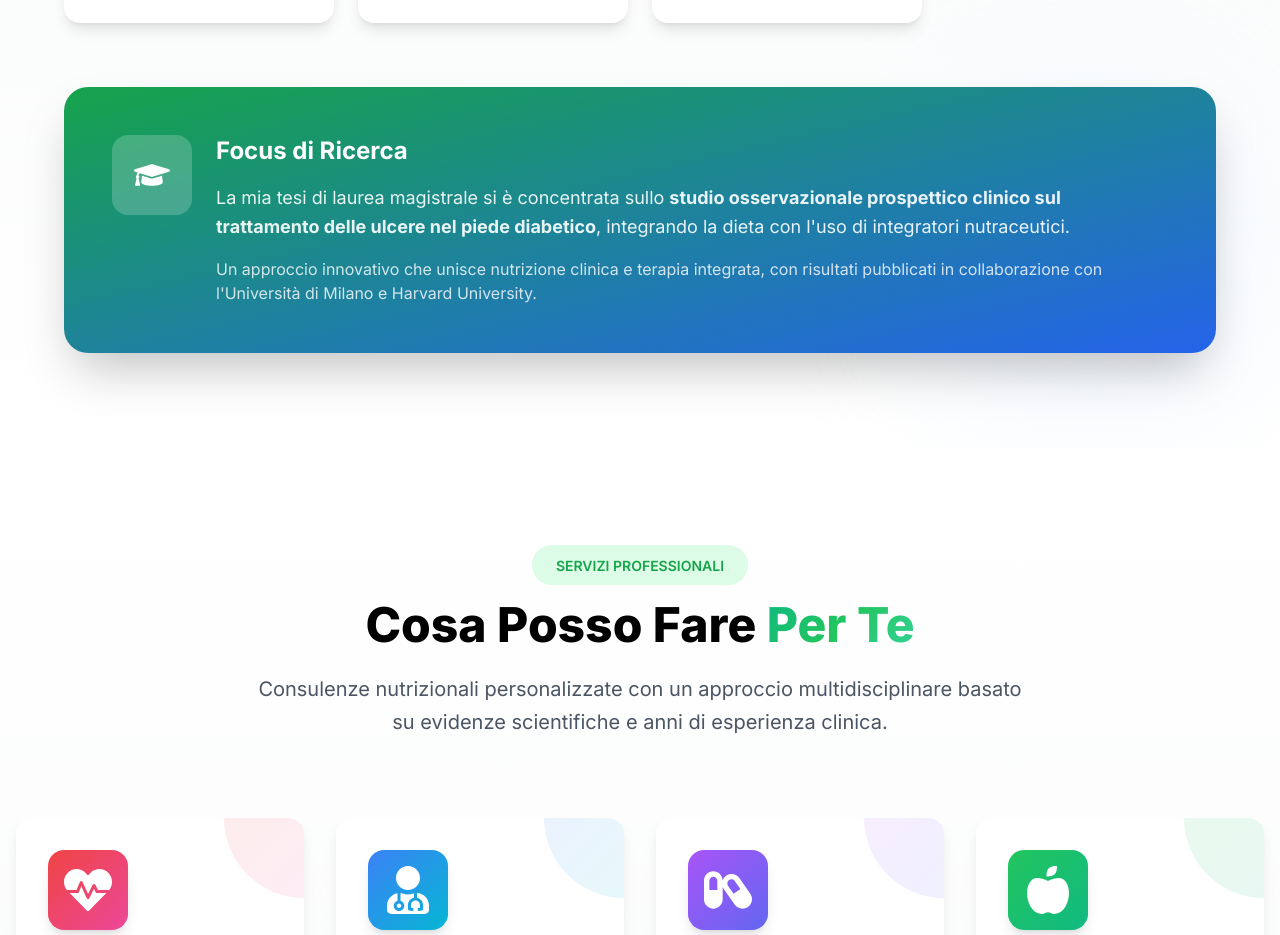
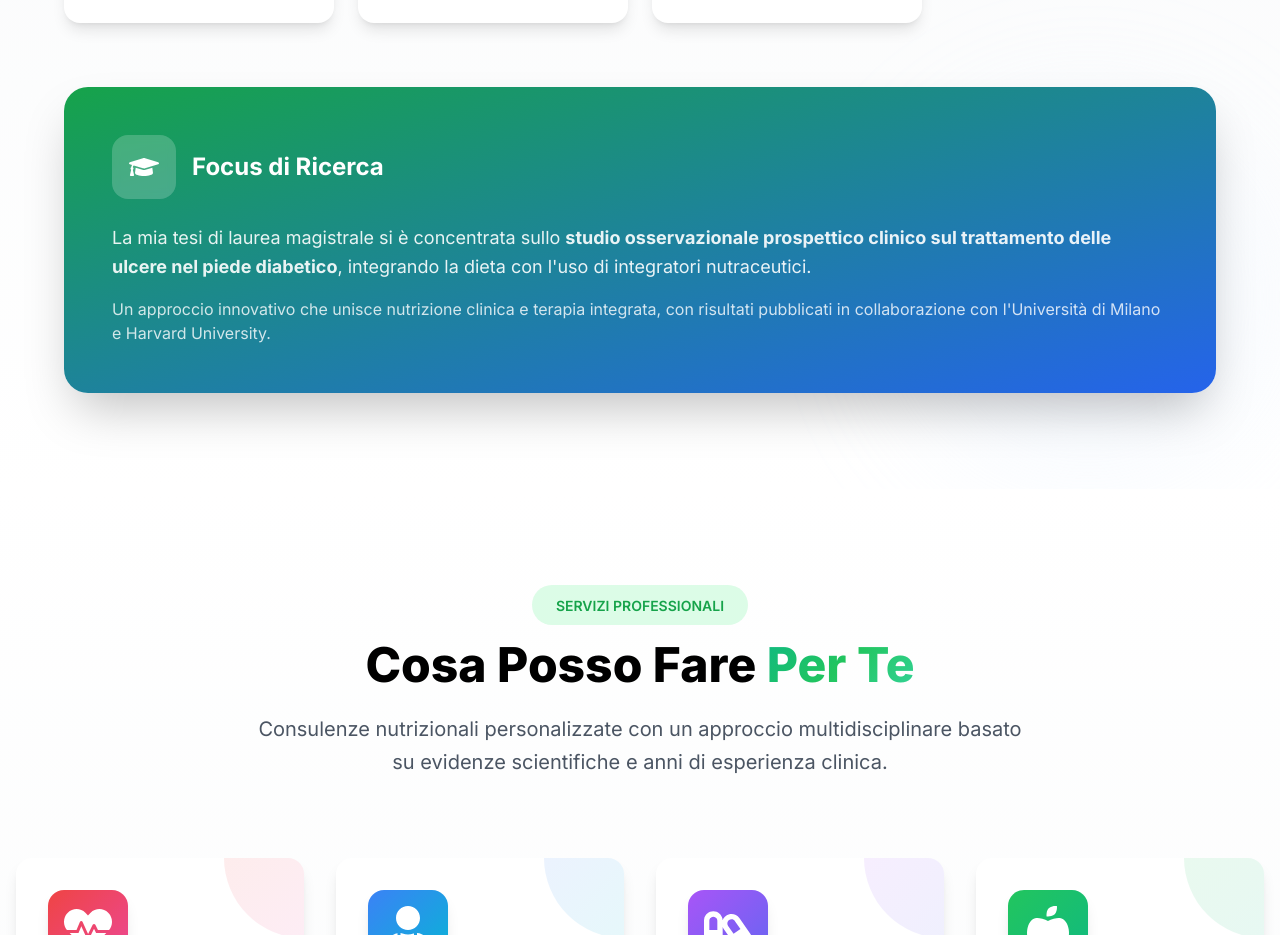
Before and after one commit to cost98/antonio-balestra, a Next.js app: page / in a window 1280 px wide. Shown: the part 2020-2955 px from the top of the page. Built offline with nearby package versions, Linux system fonts and the light colour scheme.

Commit message:
fix section

```diff
--- a/src/components/About.tsx
+++ b/src/components/About.tsx
@@ -137,20 +137,18 @@
 
           {/* Research Focus */}
           <div className="bg-gradient-to-br from-primary-600 to-secondary-600 rounded-3xl p-10 md:p-12 text-white shadow-2xl">
-            <div className="flex items-start gap-6">
-              <div className="flex-shrink-0 w-20 h-20 bg-white/20 backdrop-blur-sm rounded-2xl flex items-center justify-center">
-                <FaGraduationCap className="text-4xl" />
+            <div className="flex items-center gap-4 mb-6">
+              <div className="flex-shrink-0 w-16 h-16 bg-white/20 backdrop-blur-sm rounded-2xl flex items-center justify-center">
+                <FaGraduationCap className="text-3xl" />
               </div>
-              <div>
-                <h3 className="text-2xl font-bold mb-4">Focus di Ricerca</h3>
-                <p className="text-white/90 text-lg leading-relaxed mb-4">
-                  La mia tesi di laurea magistrale si è concentrata sullo <strong>studio osservazionale prospettico clinico sul trattamento delle ulcere nel piede diabetico</strong>, integrando la dieta con l&apos;uso di integratori nutraceutici.
-                </p>
-                <p className="text-white/80 text-base">
-                  Un approccio innovativo che unisce nutrizione clinica e terapia integrata, con risultati pubblicati in collaborazione con l&apos;Università di Milano e Harvard University.
-                </p>
-              </div>
+              <h3 className="text-2xl font-bold">Focus di Ricerca</h3>
             </div>
+            <p className="text-white/90 text-lg leading-relaxed mb-4">
+              La mia tesi di laurea magistrale si è concentrata sullo <strong>studio osservazionale prospettico clinico sul trattamento delle ulcere nel piede diabetico</strong>, integrando la dieta con l&apos;uso di integratori nutraceutici.
+            </p>
+            <p className="text-white/80 text-base">
+              Un approccio innovativo che unisce nutrizione clinica e terapia integrata, con risultati pubblicati in collaborazione con l&apos;Università di Milano e Harvard University.
+            </p>
           </div>
         </div>
       </div>
```
